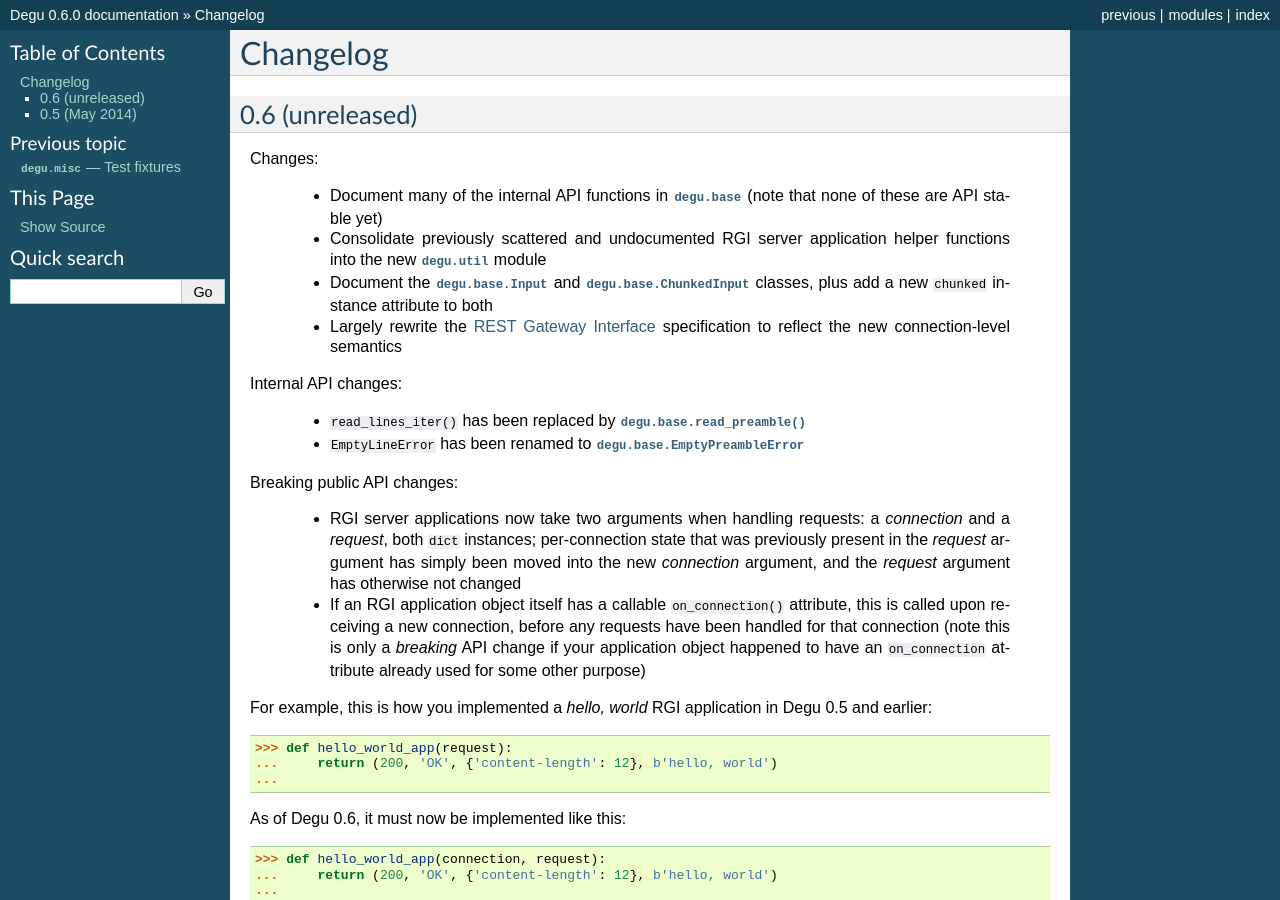
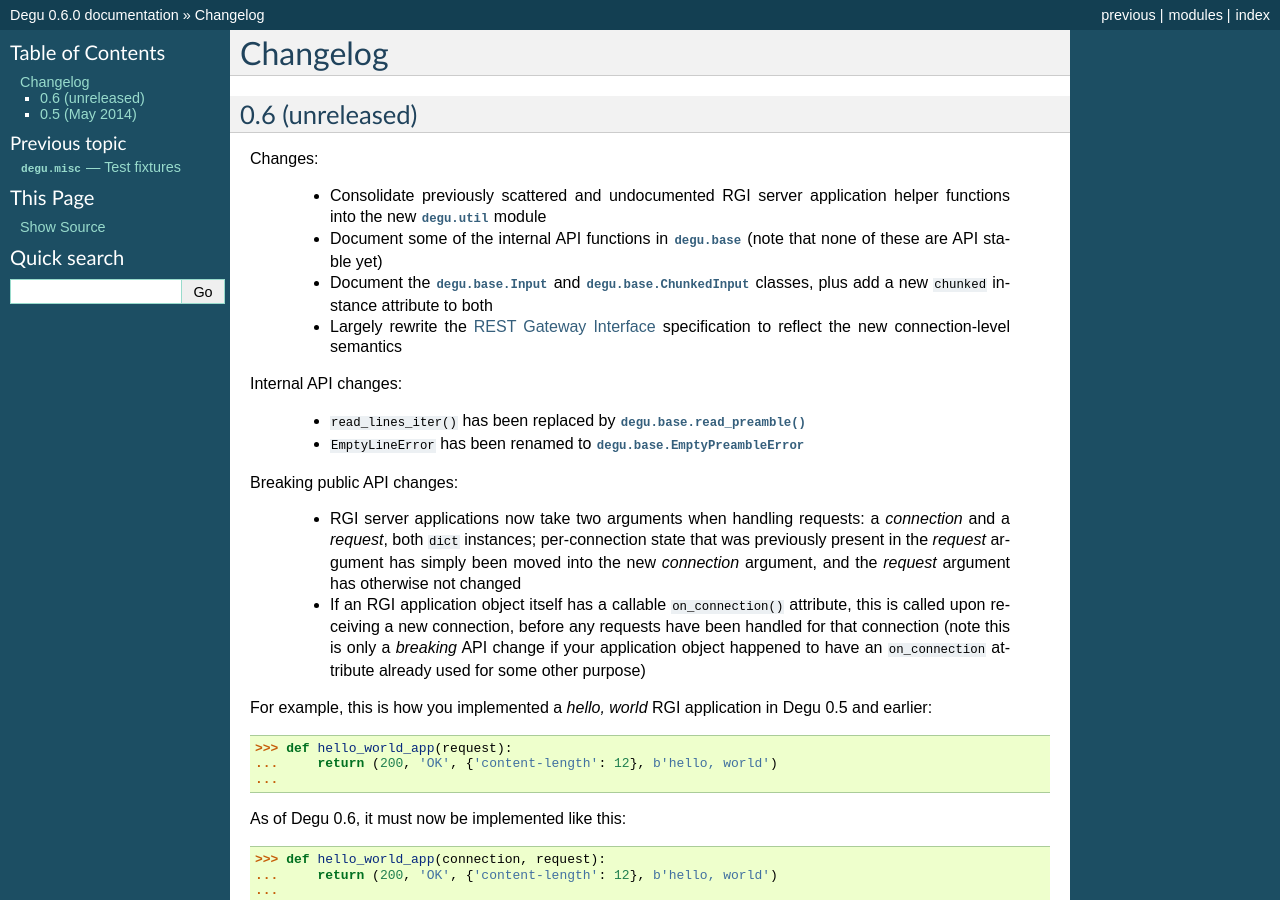
Before and after one commit to json420/degu, a Sphinx documentation site: the page built from doc/changelog.rst, in a window 1280 px wide and 900 px high. Built offline with Sphinx 7.4.7, drawn with Linux system fonts in a browser that asks for light colours.

Commit message:
tweak to changelog.rst

```diff
--- a/doc/changelog.rst
+++ b/doc/changelog.rst
@@ -7,11 +7,11 @@ Changelog
 
 Changes:
 
-    * Document many of the internal API functions in :mod:`degu.base` (note that
-      none of these are API stable yet)
-
     * Consolidate previously scattered and undocumented RGI server application
       helper functions into the new :mod:`degu.util` module
+
+    * Document some of the internal API functions in :mod:`degu.base` (note that
+      none of these are API stable yet)
 
     * Document the :class:`degu.base.Input` and :class:`degu.base.ChunkedInput`
       classes, plus add a new ``chunked`` instance attribute to both
```
